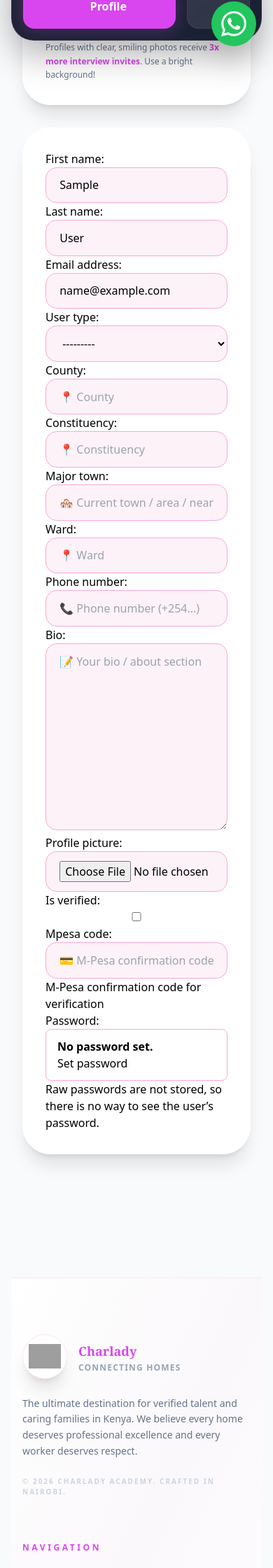
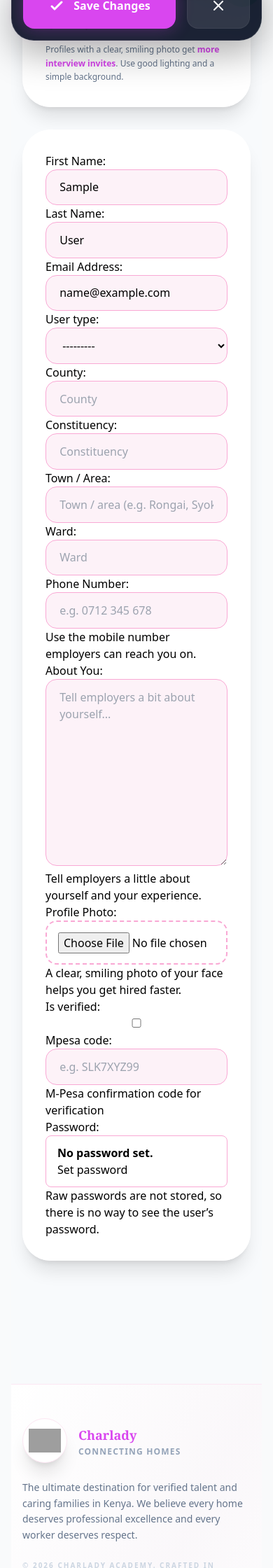
Before and after one commit to theo24-sys/omegaa, a Django app: page /accounts/edit-profile/ in a window 390 px wide. Shown: the part 754-2994 px from the top of the page at 70% size. Run offline with Django 5.2, Linux system fonts and the light colour scheme; the visitor is signed in with stand-in values (Sample User, id 1); some libraries are stand-ins or nearby versions; grey boxes are pictures that could not be loaded.

Commit message:
Fix mobile layout, avatar cropping, and user-facing wording across site
Mobile: dashboard headers no longer overlap the greeting pill with
avatar/name/badges (pill is in-flow on phones, absolute on desktop),
stats rows use a 3-column grid instead of horizontal scroll, the
duplicate </footer> in base.html is gone, and the admin mobile menu
now contains its nav links instead of an empty drawer.

Avatars: get_avatar_html now fills its parent square and crops with
object-cover, so non-square photos render as a clean circle instead
of an oval overlapping the placeholder (fixes all 8 usages).

Profile & forms: file inputs no longer leak storage paths ("Currently:
profile_pics/..."), leaked {% if %} tags in the crispy layout are
replaced with a Python-built status banner, and developer jargon is
replaced with plain English ("Profile Engine v2.0" -> "Edit Your
Profile", "View Dossier" -> "View Application", friendly labels on
signup and job application forms). The qualifications card on the
apply page only renders when the job actually has requirements.

🤖 Generated with Codebuff
Co-Authored-By: Codebuff <noreply@codebuff.com>

```diff
--- a/accounts/forms.py
+++ b/accounts/forms.py
@@ -118,20 +118,20 @@ class CustomUserChangeForm(UserChangeForm):
         # Common Tailwind classes
         common_classes = 'w-full px-4 py-3 rounded-lg border border-pink-300 focus:border-pink-500 focus:ring-2 focus:ring-pink-200 bg-white transition'
 
-        # Placeholders (same as signup + admin fields)
+        # Placeholders (plain text, matching the friendly labels below)
         placeholders = {
-            'first_name': '👤 First Name',
-            'last_name': '👤 Last Name',
-            'email': '📧 Email address',
-            'phone_number': '📞 Phone number (+254...)',
-            'bio': '📝 Your bio / about section',
-            'county': '📍 County',
-            'constituency': '📍 Constituency',
-            'major_town': '🏘️ Current town / area / nearest place',
-            'ward': '📍 Ward',
-            'mpesa_code': '💳 M-Pesa confirmation code (if paid)',
-            'skills': '🛠️ e.g. Cooking, Laundry, Childcare',
-            'experience': '💼 Describe your relevant experience...',
+            'first_name': 'First Name',
+            'last_name': 'Last Name',
+            'email': 'you@example.com',
+            'phone_number': 'e.g. 0712 345 678',
+            'bio': 'Tell employers a bit about yourself...',
+            'county': 'County',
+            'constituency': 'Constituency',
+            'major_town': 'Town / area (e.g. Rongai, Syokimau)',
+            'ward': 'Ward',
+            'mpesa_code': 'e.g. SLK7XYZ99',
+            'skills': 'e.g. Cooking, Laundry, Childcare',
+            'experience': 'Describe your work experience...',
         }
 
         for field_name, field in self.fields.items():
@@ -142,6 +142,41 @@ class CustomUserChangeForm(UserChangeForm):
             # Make most fields optional
             if field_name not in ['first_name', 'last_name', 'email', 'county', 'constituency', 'major_town', 'ward']:
                 field.required = False
+
+        # Friendly, plain-English labels and help texts
+        friendly = {
+            'first_name': ('First Name', None),
+            'last_name': ('Last Name', None),
+            'email': ('Email Address', None),
+            'phone_number': ('Phone Number', 'Use the mobile number employers can reach you on.'),
+            'bio': ('About You', 'Tell employers a little about yourself and your experience.'),
+            'profile_picture': ('Profile Photo', 'A clear, smiling photo of your face helps you get hired faster.'),
+            'county': ('County', None),
+            'constituency': ('Constituency', None),
+            'major_town': ('Town / Area', None),
+            'ward': ('Ward', None),
+            'skills': ('Skills', 'List your skills separated by commas, e.g. Cooking, Laundry, Childcare.'),
+            'experience': ('Work Experience', 'Describe any relevant jobs or experience you have.'),
+            'agreement_form': ('Signed Worker Agreement', 'Upload the agreement you signed during registration (PDF or image).'),
+            'id_document': ('National ID / Passport', 'Upload a clear photo or scan of your ID.'),
+            'police_clearance': ('Police Clearance (Good Conduct)', 'Upload your valid Good Conduct certificate.'),
+        }
+        for fname, (label, help_text) in friendly.items():
+            if fname in self.fields:
+                self.fields[fname].label = label
+                if help_text:
+                    self.fields[fname].help_text = help_text
+
+        # Plain FileInput: never shows raw storage paths like "Currently: profile_pics/xxx.jpg".
+        if 'profile_picture' in self.fields:
+            self.fields['profile_picture'].widget = forms.FileInput(attrs={
+                'accept': 'image/*',
+            })
+        for doc_field in ('agreement_form', 'id_document', 'police_clearance'):
+            if doc_field in self.fields:
+                self.fields[doc_field].widget = forms.FileInput(attrs={
+                    'accept': '.pdf,image/*',
+                })
 
         # Hide document/skills/experience for non-househelps; hide admin fields for non-staff
         instance = kwargs.get('instance')
@@ -170,7 +205,7 @@ class CustomUserChangeForm(UserChangeForm):
         self.helper.form_tag = False
         layout_list = [
             Fieldset(
-                'Personal Identity',
+                'About You',
                 Div(
                     Div('first_name', css_class='md:col-span-1'),
                     Div('last_name', css_class='md:col-span-1'),
@@ -183,7 +218,7 @@ class CustomUserChangeForm(UserChangeForm):
                 css_class='space-y-6'
             ),
             Fieldset(
-                'Work Location',
+                'Where You Work',
                 Div(
                     Div('county', css_class='md:col-span-1'),
                     Div('constituency', css_class='md:col-span-1'),
@@ -197,37 +232,44 @@ class CustomUserChangeForm(UserChangeForm):
 
         if 'skills' in self.fields:
             layout_list.append(Fieldset(
-                'Skills & Professional History',
+                'Skills & Experience',
                 'skills',
                 'experience',
                 css_class='space-y-6 border-t border-pink-100 pt-8 mt-8'
             ))
 
-        if 'id_document' in self.fields or 'agreement_form' in self.fields:
+        if 'agreement_form' in self.fields:
+            # Build the document status banner in Python (crispy HTML() blocks do
+            # NOT process {% if %} template tags, which used to leak raw tags).
+            instance = kwargs.get('instance')
+            if instance is not None and getattr(instance, 'documents_verified', False):
+                status_html = (
+                    '<div class="mb-4 p-4 bg-green-50 border border-green-200 text-green-800 '
+                    'rounded-2xl text-xs"><strong>✔ Verified:</strong> your documents have been '
+                    'checked and approved. You can now apply for jobs.</div>'
+                )
+            elif instance is not None and getattr(instance, 'agreement_form', None):
+                status_html = (
+                    '<div class="mb-4 p-4 bg-amber-50 border border-amber-200 text-amber-800 '
+                    'rounded-2xl text-xs"><strong>⏳ Under review:</strong> our team is checking '
+                    'your documents. This usually takes a short while.</div>'
+                )
+            else:
+                status_html = (
+                    '<div class="mb-4 p-4 bg-blue-50 border border-blue-200 text-blue-800 '
+                    'rounded-2xl text-xs"><strong>📄 Action needed:</strong> upload your signed '
+                    'worker agreement below to unlock job applications.</div>'
+                )
             layout_list.append(Fieldset(
-                'Validation Documents',
-                Div(
-                    HTML("""
-                        {% if user.documents_verified %}
-                            <div class="mb-4 p-4 bg-green-50 border border-green-200 text-green-800 rounded-2xl text-xs flex items-center gap-3">
-                                <span class="bg-green-500 text-white rounded-full p-1"><svg class="w-3 h-3" fill="currentColor" viewBox="0 0 20 20"><path fill-rule="evenodd" d="M16.707 5.293a1 1 0 010 1.414l-8 8a1 1 0 01-1.414 0l-4-4a1 1 0 011.414-1.414L8 12.586l7.293-7.293a1 1 0 011.414 0z" clip-rule="evenodd"></path></svg></span>
-                                <div><strong>Documents Verified:</strong> Your profile is fully unlocked and trustworthy.</div>
-                            </div>
-                        {% elif user.agreement_form %}
-                            <div class="mb-4 p-4 bg-amber-50 border border-amber-200 text-amber-800 rounded-2xl text-xs flex items-center gap-3">
-                                <span class="bg-amber-500 text-white rounded-full p-1 animate-pulse"><svg class="w-3 h-3" fill="currentColor" viewBox="0 0 24 24"><path d="M12 8v4m0 4h.01M21 12a9 9 0 11-18 0 9 9 0 0118 0z" stroke="currentColor" stroke-width="2" fill="none"></path></svg></span>
-                                <div><strong>Under Review:</strong> Our team is validating your documents.</div>
-                            </div>
-                        {% endif %}
-                    """),
-                ),
+                'Verification Documents',
+                Div(HTML(status_html)),
                 'agreement_form',
                 css_class='space-y-6 border-t border-pink-100 pt-8 mt-8'
             ))
 
         if 'is_verified' in self.fields:
             layout_list.append(Fieldset(
-                'System Administration',
+                'Admin Controls',
                 Div(
                     Div('is_verified', css_class='md:col-span-1'),
                     Div('mpesa_code', css_class='md:col-span-1'),
--- a/templates/accounts/edit_profile.html
+++ b/templates/accounts/edit_profile.html
@@ -1,7 +1,7 @@
 {% extends 'base.html' %}
 {% load crispy_forms_tags crispy_forms_filters tailwind_filters crispy_forms_field static %}
 
-{% block title %}Advanced Profile Suite - Charlady{% endblock %}
+{% block title %}Edit Profile - Charlady{% endblock %}
 
 {% block extra_head %}
 <style>
@@ -48,6 +48,16 @@
     .progress-glow {
         box-shadow: 0 0 15px rgba(217, 70, 239, 0.4);
     }
+
+    /* File inputs: keep the native picker but drop the heavy pink input styling */
+    input[type="file"] {
+        background: transparent !important;
+        border: 2px dashed #f9a8d4 !important;
+        padding: 0.9rem 1rem !important;
+        border-radius: 1rem !important;
+        width: 100%;
+        cursor: pointer;
+    }
 </style>
 {% endblock %}
 
@@ -61,7 +71,7 @@
                 Back to Dashboard
             </a>
             <div class="text-right">
-                <p class="text-[10px] font-black uppercase tracking-[0.2em] text-slate-400 mb-1">Identity Trust Score</p>
+                <p class="text-[10px] font-black uppercase tracking-[0.2em] text-slate-400 mb-1">Profile Completeness</p>
                 <div class="flex items-center gap-3">
                     <div class="w-32 md:w-48 h-2 bg-slate-200 rounded-full overflow-hidden">
                         <div class="h-full bg-gradient-to-r from-primary to-accent progress-glow transition-all duration-1000" style="width: {{ user.completion_percentage }}%"></div>
@@ -72,11 +82,11 @@
         </div>
 
         <!-- Header -->
-        <div class="mb-12 space-y-2">
-            <h1 class="text-4xl md:text-5xl font-black text-slate-900 tracking-tight">
-                Profile <span class="text-transparent bg-clip-text bg-gradient-to-r from-primary to-accent">Engine v2.0</span>
+        <div class="mb-8 md:mb-12 space-y-2">
+            <h1 class="text-3xl md:text-5xl font-black text-slate-900 tracking-tight">
+                Edit <span class="text-transparent bg-clip-text bg-gradient-to-r from-primary to-accent">Your Profile</span>
             </h1>
-            <p class="text-slate-500 font-medium max-w-2xl">Refine your professional appearance to stand out to elite employers across Kenya.</p>
+            <p class="text-slate-500 font-medium max-w-2xl">Keep your details up to date — complete profiles get more attention from employers.</p>
         </div>
 
         <form method="post" enctype="multipart/form-data" class="grid lg:grid-cols-3 gap-8">
@@ -87,19 +97,19 @@
                 <div class="edit-glass rounded-[2.5rem] p-8 shadow-xl border border-white relative overflow-hidden">
                     <div class="absolute -right-8 -top-8 w-32 h-32 bg-primary/5 rounded-full blur-3xl"></div>
 
-                    <p class="text-[10px] font-black uppercase tracking-[0.2em] text-primary mb-6">Visual Identity</p>
+                    <p class="text-[10px] font-black uppercase tracking-[0.2em] text-primary mb-6">Your Photo</p>
 
                     <div class="relative w-full aspect-square rounded-3xl overflow-hidden mb-6 group bg-pink-50 border-2 border-dashed border-pink-200 flex items-center justify-center">
                         <img id="avatar-preview" src="{{ user.get_avatar_url }}" alt="Preview" class="w-full h-full object-cover">
                         <div class="absolute inset-0 bg-primary/20 opacity-0 group-hover:opacity-100 transition flex items-center justify-center backdrop-blur-sm pointer-events-none">
-                            <span class="text-white font-black text-xs uppercase tracking-widest bg-primary px-4 py-2 rounded-full shadow-lg">New Photo Preview</span>
+                            <span class="text-white font-black text-xs uppercase tracking-widest bg-primary px-4 py-2 rounded-full shadow-lg">Photo Preview</span>
                         </div>
                     </div>
 
                     <div class="space-y-4">
-                        <h4 class="font-bold text-slate-900 text-sm">Professional Tip</h4>
+                        <h4 class="font-bold text-slate-900 text-sm">Quick Tip</h4>
                         <p class="text-xs text-slate-500 leading-relaxed">
-                            Profiles with clear, smiling photos receive <span class="text-primary font-bold">3x more interview invites</span>. Use a bright background!
+                            Profiles with a clear, smiling photo get <span class="text-primary font-bold">more interview invites</span>. Use good lighting and a simple background.
                         </p>
                     </div>
                 </div>
@@ -113,7 +123,7 @@
                          <img src="{% static 'img/didit_logo.svg' %}" alt="Didit Verified" class="h-8 w-auto">
                          <h3 class="font-bold text-lg">Identity Verified</h3>
                     </div>
-                    <p class="text-xs text-slate-400">Your profile carries the "Gold Trust" mark with Didit verification, visible to all premium employers.</p>
+                    <p class="text-xs text-slate-400">Your identity has been verified. Employers will see a verified badge on your profile.</p>
                 </div>
                 {% endif %}
             </div>
@@ -128,9 +138,9 @@
             <!-- Sticky Save Footer (Floating Style) -->
             <div class="fixed bottom-8 left-0 right-0 z-50 px-4">
                 <div class="max-w-2xl mx-auto rounded-[2rem] bg-slate-900/95 backdrop-blur-2xl p-4 flex gap-4 shadow-[0_20px_50px_rgba(0,0,0,0.3)] border border-white/10">
-                    <button type="submit" class="flex-grow bg-primary hover:bg-pink-600 text-white font-black py-5 px-8 rounded-2xl transition-all shadow-[0_0_25px_rgba(217,70,239,0.3)] active:scale-95 flex items-center justify-center gap-3">
+                    <button type="submit" class="flex-grow bg-primary hover:bg-pink-600 text-white font-black py-4 md:py-5 px-8 rounded-2xl transition-all shadow-[0_0_25px_rgba(217,70,239,0.3)] active:scale-95 flex items-center justify-center gap-3">
                         <svg class="w-6 h-6" fill="none" stroke="currentColor" viewBox="0 0 24 24"><path stroke-linecap="round" stroke-linejoin="round" stroke-width="3" d="M5 13l4 4L19 7"/></svg>
-                        Upgrade Professional Profile
+                        Save Changes
                     </button>
                     <a href="{% url 'dashboard:user_dashboard' %}" class="bg-white/10 hover:bg-white/20 text-white font-bold py-5 px-8 rounded-2xl transition flex items-center justify-center border border-white/5">
                         <svg class="w-6 h-6" fill="none" stroke="currentColor" viewBox="0 0 24 24"><path stroke-linecap="round" stroke-linejoin="round" stroke-width="2" d="M6 18L18 6M6 6l12 12"/></svg>
--- a/templates/accounts/signup.html
+++ b/templates/accounts/signup.html
@@ -6,7 +6,8 @@
 
 {% block content %}
 <div class="container mx-auto px-4 py-8 max-w-lg">
-    <h1 class="text-4xl font-bold mb-8 text-center text-pink-600">Join CHARLADY</h1>
+    <h1 class="text-4xl font-bold mb-2 text-center text-pink-600">Join CHARLADY</h1>
+    <p class="text-center text-slate-500 mb-8">Create your free account — it takes about 2 minutes.</p>
 
     {% if messages %}
     <div class="mb-6 space-y-3">
@@ -23,7 +24,7 @@
     <form method="post" enctype="multipart/form-data"
     class="space-y-6 bg-white p-8 rounded-2xl shadow-xl border border-pink-100">
 
-    {% csrf_token %}  <!-- ← ADD THIS LINE RIGHT HERE -->
+    {% csrf_token %}
 
     {% if form.non_field_errors %}
     <div class="bg-red-50 border-l-4 border-red-500 p-4 mb-6">
--- a/templates/base.html
+++ b/templates/base.html
@@ -131,17 +131,17 @@
 
     <!-- Header / Navigation -->
     <header class="bg-white/80 backdrop-blur-md text-slate-800 shadow-sm sticky top-0 z-50 border-b border-pink-100">
-        <nav class="container mx-auto px-4 py-5 flex justify-between items-center">
+        <nav class="container mx-auto px-4 py-3 md:py-5 flex justify-between items-center">
             <!-- Logo -->
-            <a href="{% url 'home' %}" class="flex items-center space-x-3 group">
+            <a href="{% url 'home' %}" class="flex items-center space-x-3 group min-w-0">
                 <div
-                    class="w-12 h-12 rounded-full bg-white p-1.5 shadow-md overflow-hidden transition-transform group-hover:scale-110">
+                    class="w-10 h-10 md:w-12 md:h-12 rounded-full bg-white p-1.5 shadow-md overflow-hidden transition-transform group-hover:scale-110 shrink-0">
                     <img src="https://hebbkx1anhila5yf.public.blob.vercel-storage.com/logo-OZc2HOWFOzyiQsm3QQBzgTdp8UyUO1.png"
                         alt="Charlady" class="w-full h-full object-contain">
                 </div>
-                <div class="flex flex-col">
-                    <span class="text-2xl md:text-3xl font-serif font-bold tracking-tight text-primary">CHARLADY</span>
-                    <span class="text-xs md:text-sm text-slate-400">Trusted • Verified • Connected</span>
+                <div class="flex flex-col min-w-0">
+                    <span class="text-xl md:text-3xl font-serif font-bold tracking-tight text-primary">CHARLADY</span>
+                    <span class="text-xs md:text-sm text-slate-400 hidden sm:block">Trusted • Verified • Connected</span>
                 </div>
             </a>
 
@@ -293,7 +293,7 @@
         {% endif %}
 
         {% block content %}{% endblock %}    <!-- Footer -->
-    <footer class="bg-gradient-to-br from-white via-pink-50/30 to-white text-slate-600 py-20 border-t border-pink-100">
+    <footer class="bg-gradient-to-br from-white via-pink-50/30 to-white text-slate-600 py-12 md:py-20 border-t border-pink-100">
         <div class="container mx-auto px-4">
             <div class="grid grid-cols-1 md:grid-cols-3 gap-16">
                 <!-- Brand -->
@@ -349,12 +349,11 @@
             </div>
         </div>
     </footer>
-      </footer>
 
     <!-- Floating WhatsApp Button -->
     <a href="https://wa.me/254714042946" target="_blank" rel="noopener noreferrer"
-        class="fixed bottom-6 right-6 z-50 w-16 h-16 bg-green-500 hover:bg-green-600 rounded-full flex items-center justify-center shadow-2xl transition transform hover:scale-110">
-        <svg class="w-9 h-9 text-white" fill="currentColor" viewBox="0 0 24 24">
+        class="fixed bottom-20 right-4 md:bottom-6 md:right-6 z-40 w-14 h-14 md:w-16 md:h-16 bg-green-500 hover:bg-green-600 rounded-full flex items-center justify-center shadow-2xl transition transform hover:scale-110">
+        <svg class="w-8 h-8 md:w-9 md:h-9 text-white" fill="currentColor" viewBox="0 0 24 24">
             <path
                 d="M17.472 14.382c-.297-.149-1.758-.867-2.03-.967-.273-.099-.471-.148-.67.15-.197.297-.767.966-.94 1.164-.173.199-.347.223-.644.075-.297-.15-1.255-.463-2.39-1.475-.883-.788-1.48-1.761-1.653-2.059-.173-.297-.018-.458.13-.606.134-.133.298-.347.446-.52.149-.174.198-.298.298-.497.099-.198.05-.371-.025-.52-.075-.149-.669-1.612-.916-2.207-.242-.579-.487-.5-.669-.51-.173-.008-.371-.01-.57-.01-.198 0-.52.074-.792.372-.272.297-1.04 1.016-1.04 2.479 0 1.462 1.065 2.875 1.213 3.074.149.198 2.096 3.2 5.077 4.487.709.306 1.262.489 1.694.625.712.227 1.36.195 1.871.118.571-.085 1.758-.719 2.006-1.413.248-.694.248-1.289.173-1.413-.074-.124-.272-.198-.57-.347m-5.421 7.403h-.004a9.87 9.87 0 01-5.031-1.378l-.361-.214-3.741.982.998-3.648-.235-.374a9.86 9.86 0 01-1.51-5.26c.001-5.45 4.436-9.884 9.888-9.884 2.64 0 5.122 1.03 6.988 2.898a9.825 9.825 0 012.893 6.994c-.003 5.45-4.437 9.884-9.885 9.884m8.413-18.297A11.815 11.815 0 0012.05 0C5.495 0 .16 5.335.157 11.892c0 2.096.547 4.142 1.588 5.945L.057 24l6.305-1.654a11.882 11.882 0 005.683 1.448h.005c6.554 0 11.89-5.335 11.893-11.893a11.821 11.821 0 00-3.48-8.413z" />
         </svg>
--- a/templates/jobs/job_apply.html
+++ b/templates/jobs/job_apply.html
@@ -49,7 +49,7 @@
             <form method="post" enctype="multipart/form-data">
                 {% csrf_token %}
 
-                {% if form.requirements_met %}
+                {% if form.show_requirements %}
                 <div class="mb-8 p-6 bg-green-50 border border-green-100 rounded-3xl">
                     <h3 class="text-lg font-black text-green-900 mb-4 flex items-center gap-2">
                         <svg class="w-6 h-6 text-green-500" fill="none" stroke="currentColor" viewBox="0 0 24 24"><path stroke-linecap="round" stroke-linejoin="round" stroke-width="2" d="M9 12l2 2 4-4m6 2a9 9 0 11-18 0 9 9 0 0118 0z"/></svg>
```
Also changed, not shown: accounts/models.py (+5 -3 lines), jobs/forms.py (+42 -2 lines), templates/dashboard/base.html (+42 -3 lines), templates/dashboard/employer_dashboard.html (+16 -22 lines), templates/dashboard/housekeeper_dashboard.html (+17 -21 lines).
